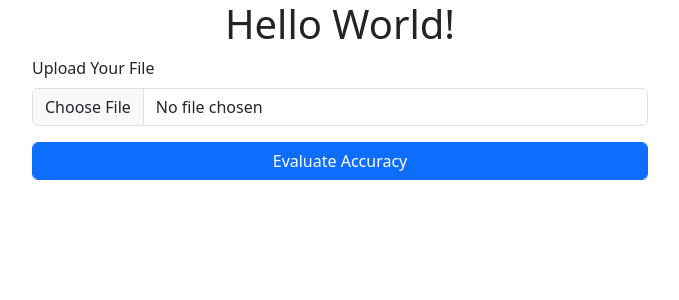
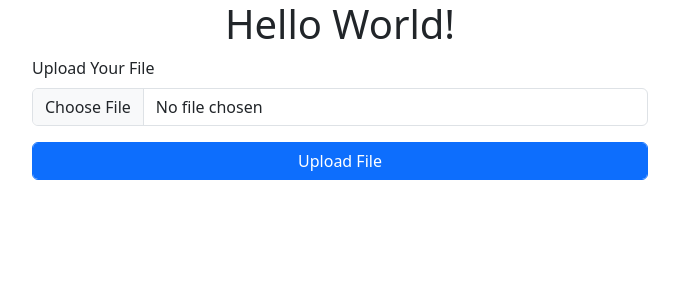
Before and after one commit to 0x4E43/text-ml, a Django app: page / in a window 1280 px wide. Shown: the top 300 px of the page, without its empty margins (300-979 px from the left). Run offline with Django 5.2, Linux system fonts and the light colour scheme; some libraries are stand-ins or nearby versions.

Commit message:
File Upload Working

```diff
--- a/templates/index.html
+++ b/templates/index.html
@@ -18,15 +18,16 @@
         <div class="text-2xl font-bold bg-base-300 text-center">
             <h1>Hello World!</h1>
         </div>
-        <div class="container">
+        <form class="container" method="post" action= "{% url 'upload' %}" enctype="multipart/form-data">
+            {% csrf_token %}
             <div class="mb-3">
                 <label for="exampleFormControlInput1" class="form-label">Upload Your File</label>
-                <input type="file" class="form-control" id="exampleFormControlInput1">
+                <input type="file" class="form-control" id="exampleFormControlInput1" name="file-upload">
               </div>
               <div class="mb-3">
-                <button class="form-control width-200 btn btn-primary">Evaluate Accuracy</button>
+                <input type="submit" class="form-control width-200 btn btn-primary" value="Upload File"/>
               </div>
-        </div>
+        </form>
     </div>
 </body>
 </html>
--- a/textml/urls.py
+++ b/textml/urls.py
@@ -23,4 +23,6 @@ urlpatterns = [
     path('admin/', admin.site.urls),
     path('', view= views.index, name= "index"),
     path('home/', view= views.home, name= "home"),
+    path('upload/', view= views.upload, name= "upload"),
+
 ]
--- a/textml/views.py
+++ b/textml/views.py
@@ -1,6 +1,6 @@
 from django.http import HttpResponse
 from django.shortcuts import render
-
+from django.core.files.storage import FileSystemStorage
 
 def index(request):
     try:
@@ -9,5 +9,22 @@ def index(request):
         print(e)
         print("Error rendering template: {}", e)
 
+def upload(request):
+    if request.method == 'POST':
+        try:
+            myfile = request.FILES['file-upload']
+            print("Received file:", myfile.name)
+            fs = FileSystemStorage()
+            filename = fs.save(myfile.name, myfile)
+            uploaded_file_url = fs.url(filename)
+            print("Uploaded file URL:", uploaded_file_url)
+            fileurl = '.' + uploaded_file_url
+            print("File URL on server:", fileurl)
+        except Exception as e:
+            print("Error uploading file:", e)
+    else:
+        print("GET request received")
+    return render(request, 'index.html')
+
 def home(request):
     return HttpResponse("home Page works")
```
